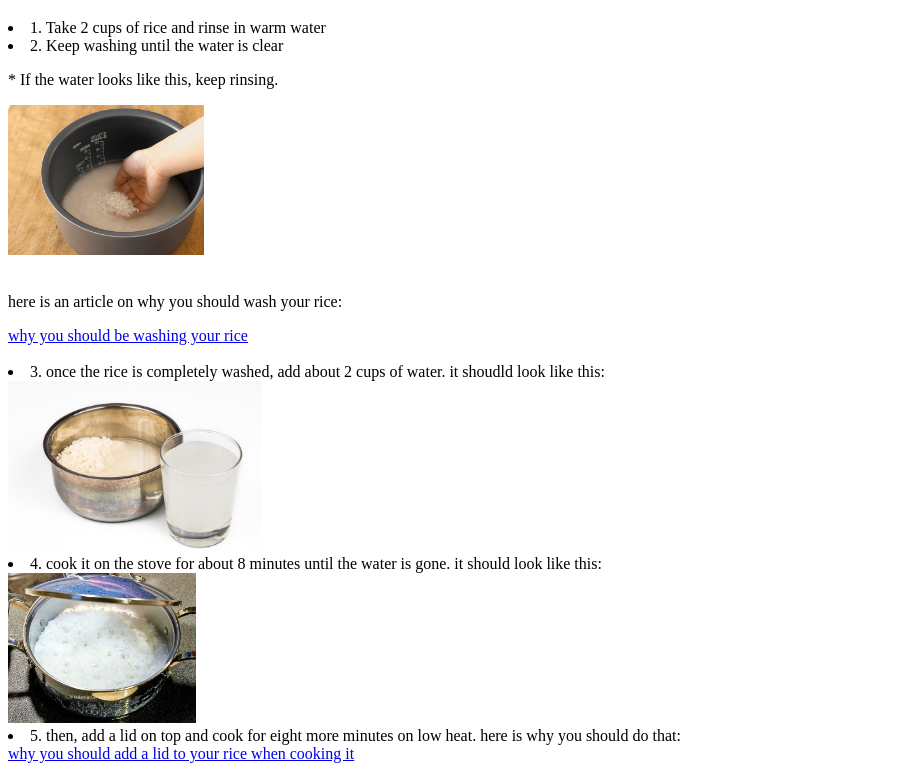
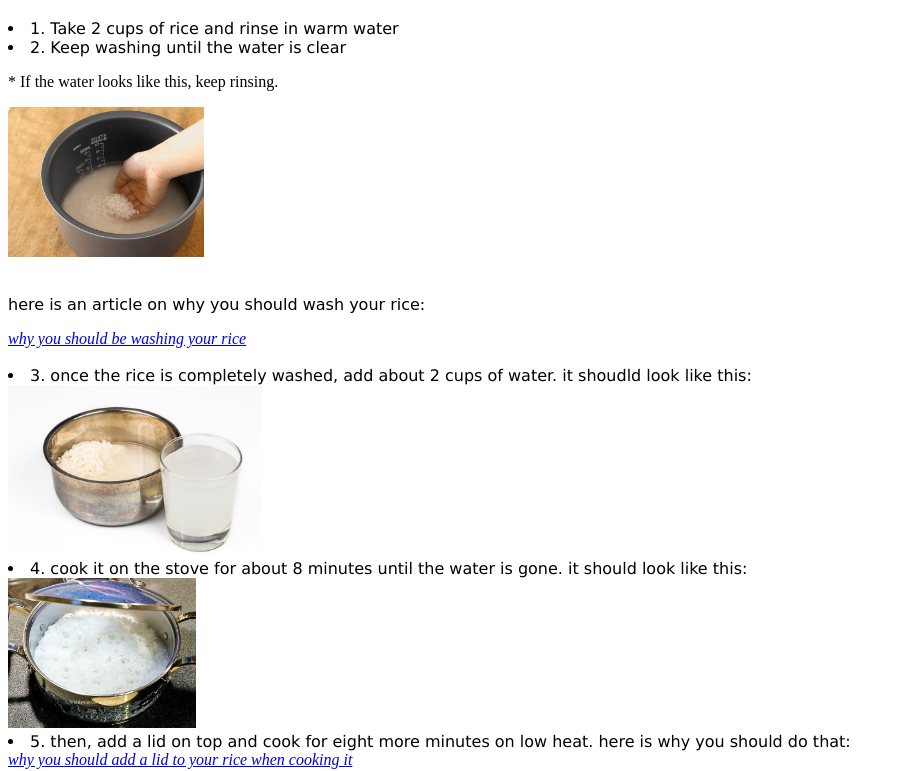
Before and after one commit to anviverma-code/anviverma-code.github.io, a plain HTML site: page index.html in a window 1280 px wide. Shown: the part 61-832 px from the top of the page, without its empty margins (0-904 px from the left). Drawn offline with Linux system fonts and the light colour scheme.

Commit message:
one more

```diff
--- a/style.css
+++ b/style.css
@@ -5,3 +5,14 @@ h1 {
 }
 
 .parag {
+    font-family: cursive;
+    font-style: inherit;
+}
+
+a {
+    font-style: oblique;
+}
+
+li {
+    font-family: Verdana, Geneva, Tahoma, sans-serif;
+}
```
